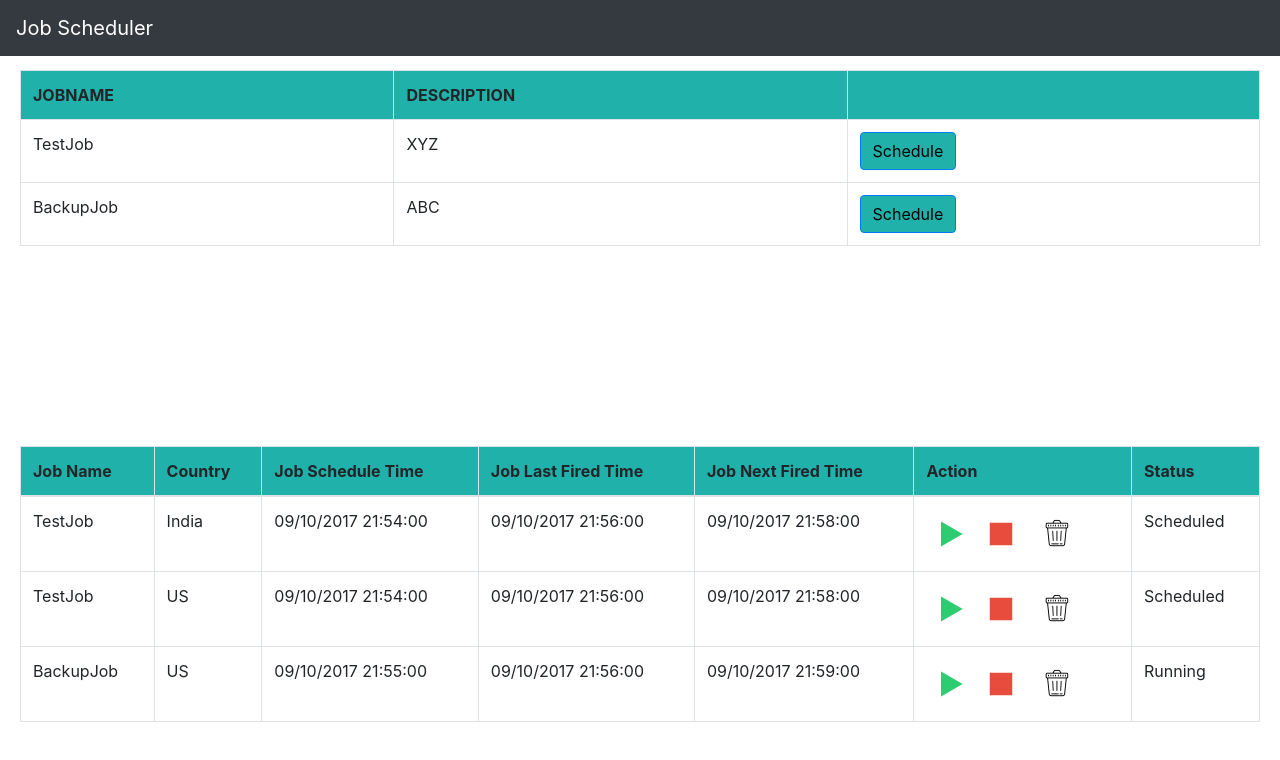
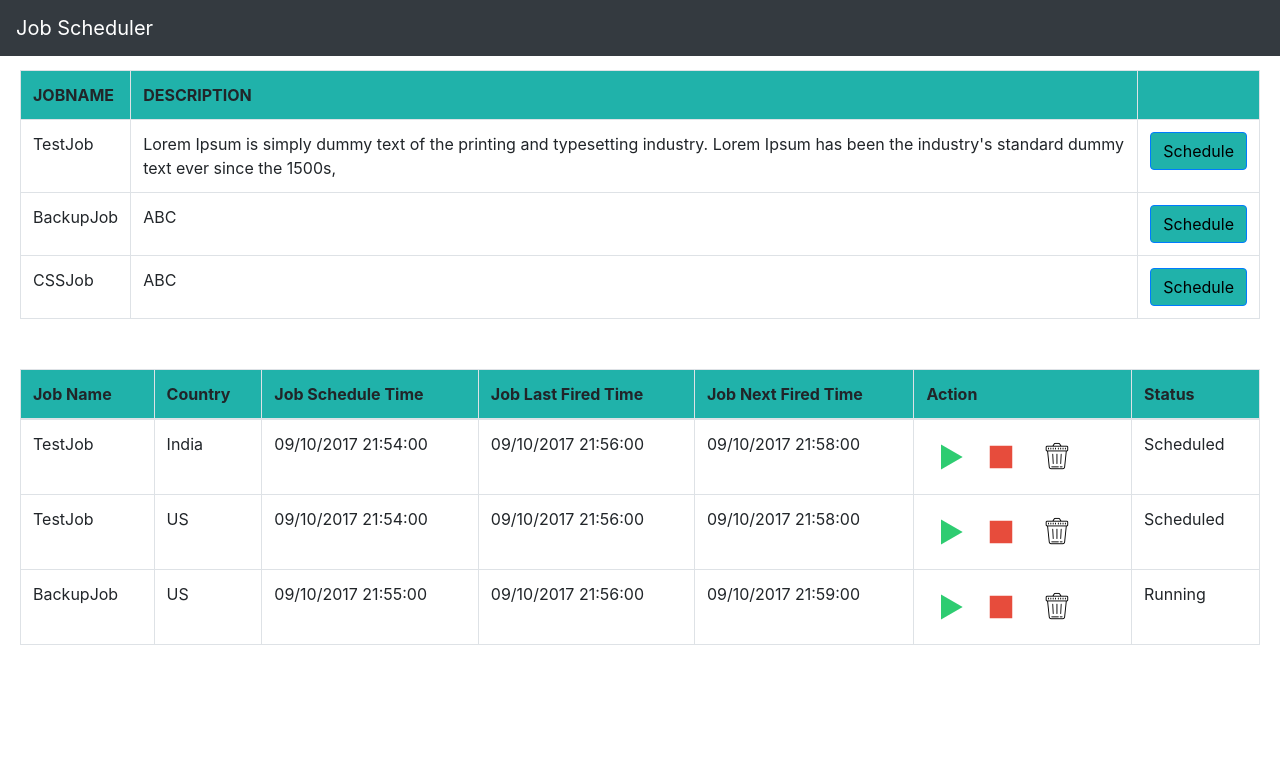
Before and after one commit to tavisca-smulay/Scheduler-UI, a React (Create React App) app: page / in a window 1280 px wide. Shown: the top 760 px of the page. Built offline with nearby package versions, Linux system fonts and the light colour scheme.

Commit message:
CSS adjusted

```diff
--- a/src/JobsList/JobsTable.css
+++ b/src/JobsList/JobsTable.css
@@ -6,6 +6,7 @@
   padding-top:50px;
   padding-left:20px;
   padding-right: 20px;
+  position: relative;
 }
 
 .button{
--- a/src/ScheduleJobList/ScheduleJobList.css
+++ b/src/ScheduleJobList/ScheduleJobList.css
@@ -3,8 +3,10 @@
 }
 
 .scheduletable {
+    position: relative;
     margin: 20px;
-    margin-top: 200px;
+    margin-top: 50px;
+
 }
 
 .actionIcons{
--- a/src/ScheduleJobList/ScheduleJobList.js
+++ b/src/ScheduleJobList/ScheduleJobList.js
@@ -13,7 +13,9 @@
     console.log("In ScheduleJobList");
     return (
         <div className = "scheduletable">
-        <Table bordered hover>
+
+        <Table bordered hover >
+
             <thead>
             <tr>
                 <th>Job Name</th>
--- a/src/jobsdata.json
+++ b/src/jobsdata.json
@@ -3,12 +3,18 @@
         {
             "id": 1,
             "name": "TestJob",
-            "description": "XYZ"
+            "description": "Lorem Ipsum is simply dummy text of the printing and typesetting industry. Lorem Ipsum has been the industry's standard dummy text ever since the 1500s, "
         },
         {
             "id": 2,
             "name": "BackupJob",
             "description": "ABC"
+        },
+        {
+            "id": 3,
+            "name": "CSSJob",
+            "description": "ABC"
         }
+
     ]
 }
```
